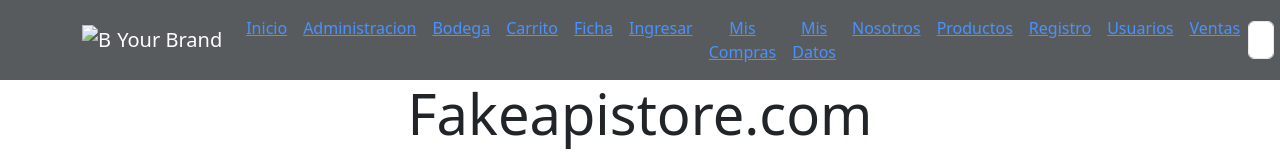
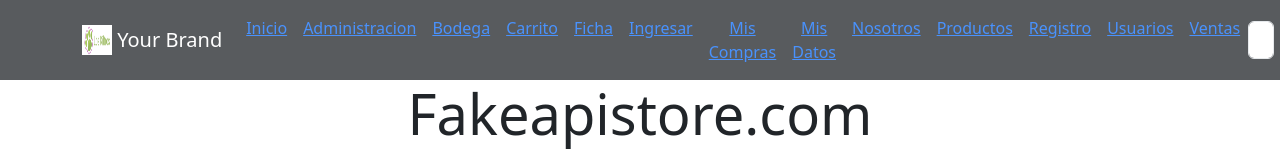
Before and after one commit to raMoliner/LosKiltros, a plain HTML site: page Ropa.html in a window 1280 px wide. Shown: the top 160 px of the page. Drawn offline with nearby package versions, Linux system fonts and the light colour scheme; no server answers.

Commit message:
Add files via upload

```diff
--- a/header.html
+++ b/header.html
@@ -1,7 +1,7 @@
 <nav id="header" class="navbar navbar-expand-lg navbar-dark bg-dark opacity-75" style="background-color: darkmagenta;">
     <div class="container">
         <a class="navbar-brand" href="#">
-            <img src="logo.png" alt="Brand Logo" width="30" height="30" class="d-inline-block align-top">
+            <img src="IMG/logo.png" alt="Brand Logo" width="30" height="30" class="d-inline-block align-top">
             Your Brand
         </a>
         <button class="navbar-toggler" type="button" data-bs-toggle="collapse" data-bs-target="#navbarNav"
```
